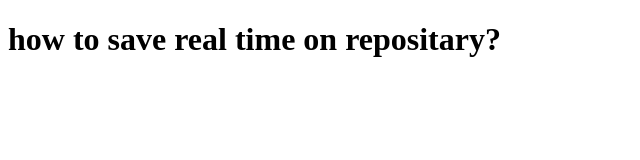
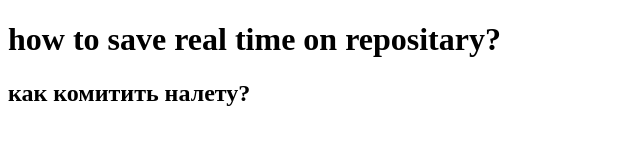
Before and after one commit to odin-dva/test, a plain HTML site: page index.html in a window 1280 px wide. Shown: the whole page, without its empty margins (0-640 px from the left). Drawn offline with Linux system fonts and the light colour scheme.

Commit message:
commit na letu

```diff
--- a/index.html
+++ b/index.html
@@ -5,6 +5,7 @@
     </head>
 <body>
     <h1>how to save real time on repositary?</h1>
+    <h2>как комитить налету?</h2>
 </body>
 
 </html>
```
